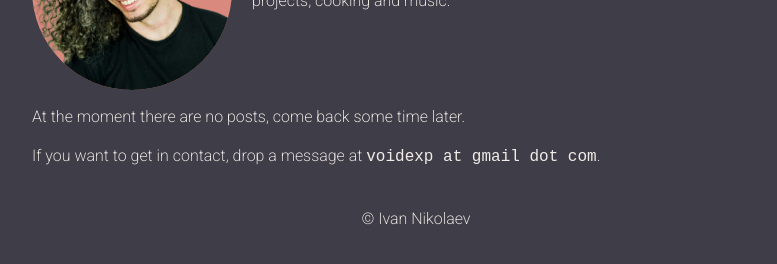
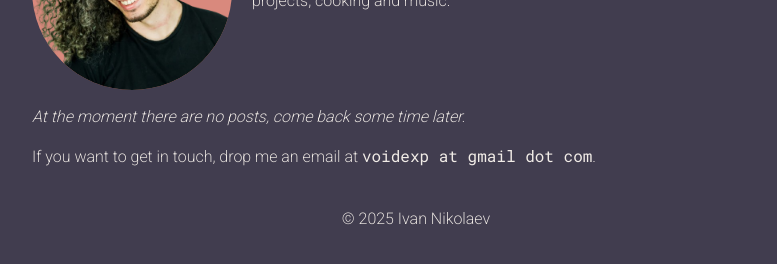
Before and after one commit to voidexp/voidexp.github.io, a Jekyll site: the page built from index.html, in a window 1280 px wide. Shown: the part 187-451 px from the top of the page, without its empty margins (224-1001 px from the left). Built offline with Jekyll 4.4.1, drawn with Linux system fonts in a browser that asks for light colours.

Commit message:
Relative paths to scss files; monospace font; styling

```diff
--- a/_layouts/default.html
+++ b/_layouts/default.html
@@ -3,7 +3,7 @@
 
 <head>
   <meta charset="utf-8">
-  <title>{{page.title}}</title>
+  <title>{{site.title}} | {{page.title}}</title>
   <meta name="description" content="{{brief}}">
   <meta name="viewport" content="width=device-width, initial-scale=1">
 
@@ -18,7 +18,7 @@
     {{ content }}
     </main>
     <footer>
-        &copy; Ivan Nikolaev
+        &copy; {{site.time | date: '%Y'}} Ivan Nikolaev
     </footer>
 </body>
 
--- a/assets/css/colors.scss
+++ b/assets/css/colors.scss
@@ -1,5 +1,5 @@
 $color-link: #d9897d;
-$color-bg: #3f3d48;
+$color-bg: #413d4f;
 $color-text: #f1ece7;
 $color-selection: #0c2233;
 $color-selection-bg: #f6d6bd;
--- a/assets/css/fonts.scss
+++ b/assets/css/fonts.scss
@@ -3,3 +3,9 @@
     src: url('./fonts/roboto-variable.ttf');
     font-weight: 250;
 }
+
+@font-face {
+    font-family: RobotoMono;
+    src: url('./fonts/roboto-mono.ttf');
+    font-weight: initial;
+}
--- a/assets/css/main.scss
+++ b/assets/css/main.scss
@@ -10,9 +10,9 @@
  * and the H5BP dev community and team.
  */
 
-@import './normalize.css';
-@import './colors.scss';
-@import './fonts.scss';
+@import 'normalize.css';
+@import 'colors.scss';
+@import 'fonts.scss';
 
 /* ==========================================================================
    Base styles: opinionated defaults
@@ -34,6 +34,10 @@ a {
   color: $color-link;
   text-decoration: none;
   font-weight: 600;
+}
+
+code {
+  font-family: 'RobotoMono','Source Code Pro','Fira Code','Courier New', Courier, monospace;
 }
 
 /*
@@ -282,4 +286,4 @@ textarea {
   }
 }
 
-@import './layout.scss';
+@import 'layout.scss';
--- a/index.html
+++ b/index.html
@@ -1,7 +1,7 @@
 ---
 layout: default
-title: Ivan Nikolaev - personal page
-brief:
+title: personal page
+brief: An engineer, trying his best at enjoying life, learning things and doing tech projects.
 ---
 <div class="about">
     <img class="pic" src="assets/profile.png" alt="My somewhat old photo" srcset="">
@@ -9,5 +9,5 @@ brief:
     <p>I am <em>voidexp</em> — Ivan Nikolaev in real life.</p>
     <p>I'm an engineer and a software developer, passionate about games, DIY projects, cooking and music.</p>
 </div>
-<p>At the moment there are no posts, come back some time later.</p>
-<p>If you want to get in contact, drop a message at <code>voidexp at gmail dot com</code>.</p>
+<p><em>At the moment there are no posts, come back some time later.</em></p>
+<p>If you want to get in touch, drop me an email at <code>voidexp at gmail dot com</code>.</p>
```
Also changed, not shown: assets/css/fonts/roboto-mono.ttf (added).
